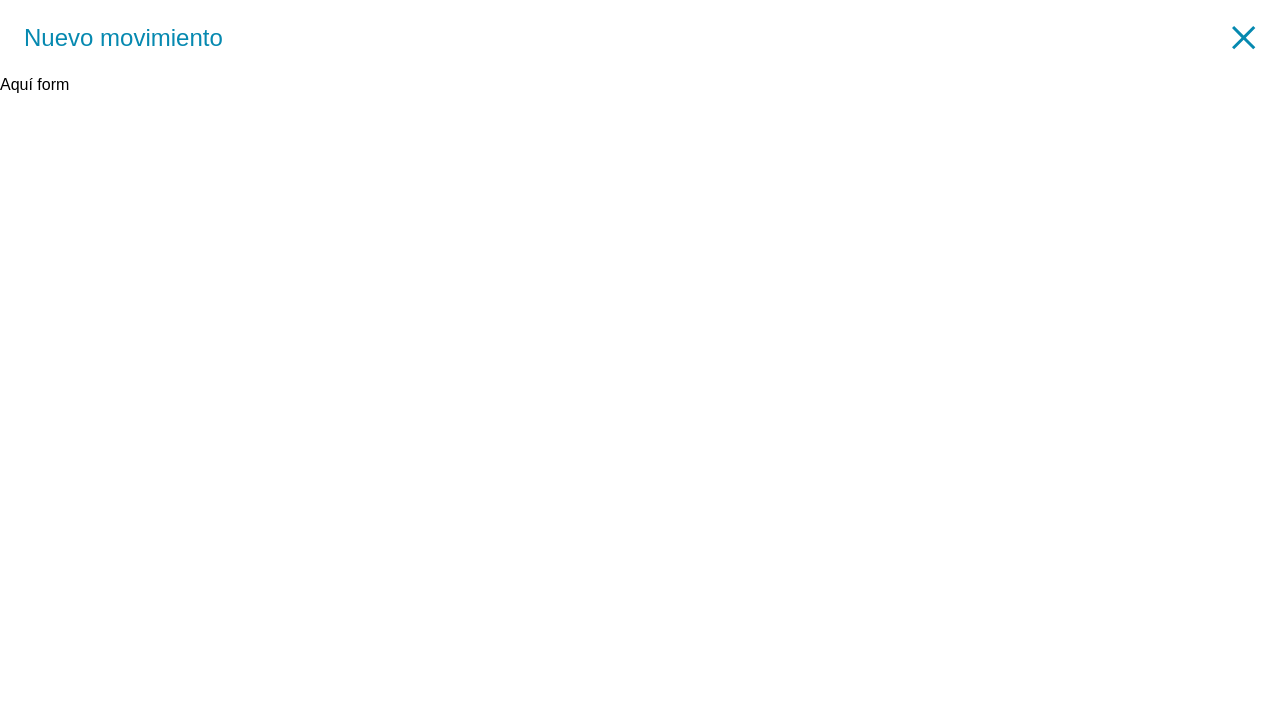
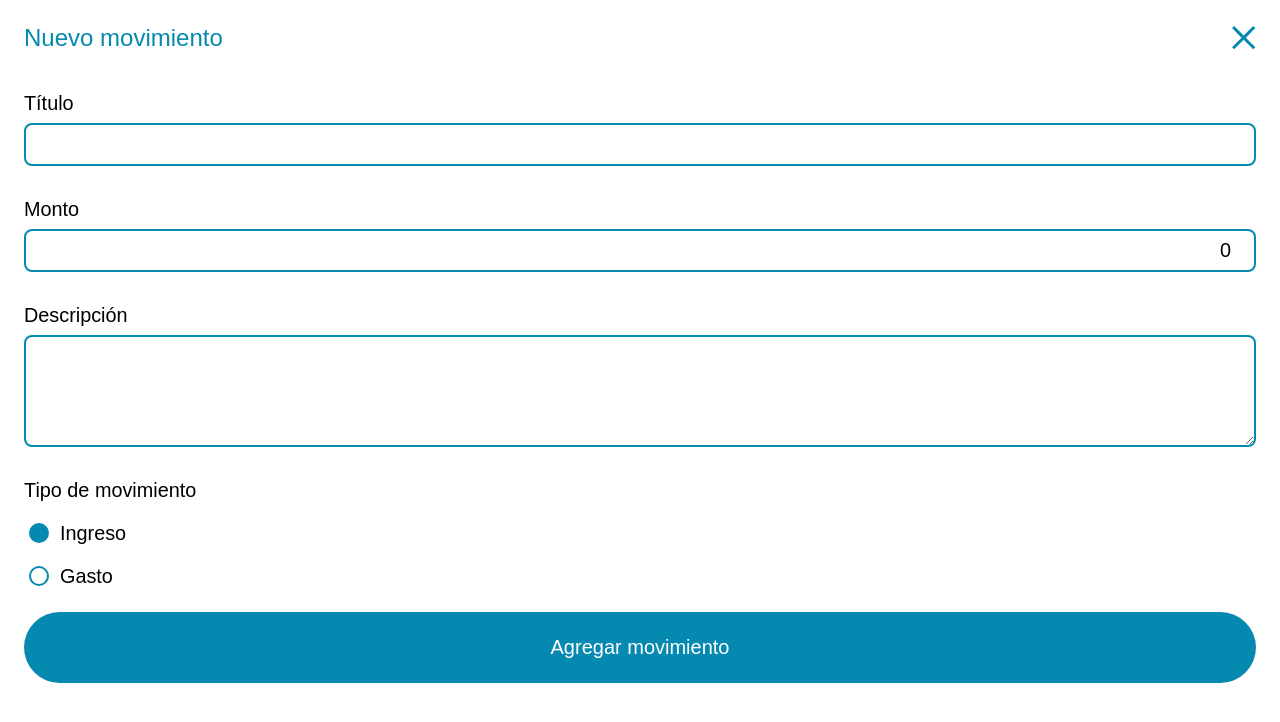
Before and after one commit to Mike-droid/curso-practico-vuejs, a Vue app: page / in a window 1280 px wide. Both pictures are taken after a click on the button "Agregar movimiento". Shown: the top 722 px of the page. Built offline with nearby package versions, Linux system fonts and the light colour scheme.

Commit message:
Clase 11

```diff
--- a/src/components/Action.vue
+++ b/src/components/Action.vue
@@ -1,7 +1,36 @@
 <template>
   <button @click="showModal = true">Agregar movimiento</button>
   <teleport to="#app">
-    <Modal v-show="showModal" @close="showModal = false"> Aquí form </Modal>
+    <Modal v-show="showModal" @close="showModal = false">
+      <form @submit.prevent="submit">
+        <div class="field">
+          <label for="title">Título</label>
+          <input type="text" id="title" v-model="title" />
+        </div>
+        <div class="field">
+          <label for="amount">Monto</label>
+          <input type="number" id="amount" v-model="amount" />
+        </div>
+        <div class="field">
+          <label for="description">Descripción</label>
+          <textarea rows="4" id="description" v-model="description" />
+        </div>
+        <div class="field">
+          <label>Tipo de movimiento</label>
+          <label class="radio-label">
+            <input type="radio" v-model="movementType" value="Ingreso" />
+            <span>Ingreso</span>
+          </label>
+          <label class="radio-label">
+            <input type="radio" v-model="movementType" value="Gasto" />
+            <span>Gasto</span>
+          </label>
+        </div>
+        <div class="action">
+          <button>Agregar movimiento</button>
+        </div>
+      </form>
+    </Modal>
   </teleport>
 </template>
 
@@ -10,6 +39,14 @@
 import Modal from "./Modal.vue";
 
 const showModal = ref(false);
+const title = ref("");
+const amount = ref(0);
+const description = ref("");
+const movementType = ref("Ingreso");
+
+const submit = () => {
+  showModal.value = false;
+};
 </script>
 
 <style scoped>
```
Also changed, not shown: 1 other file (tests, documents, lock files or other folders).
